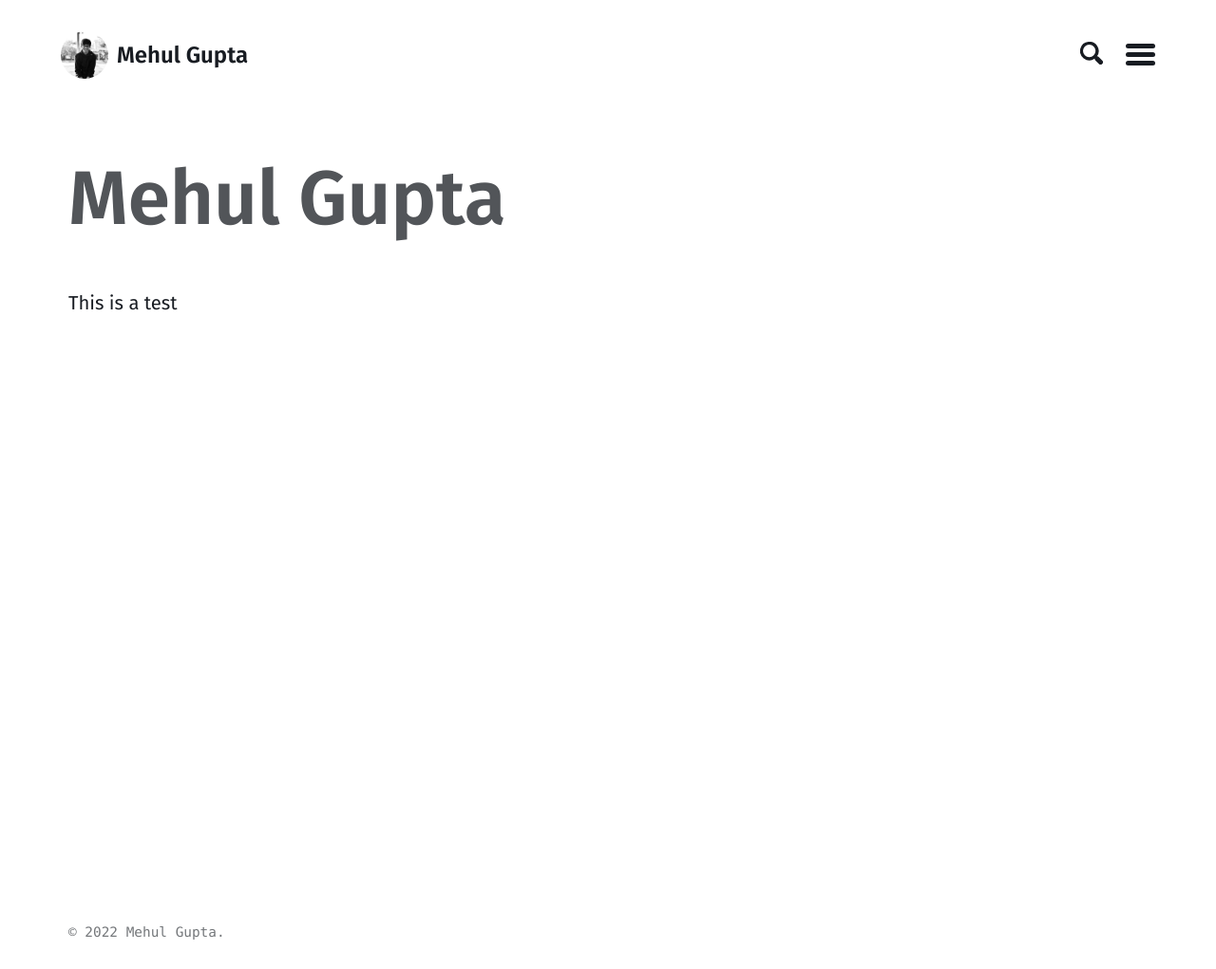
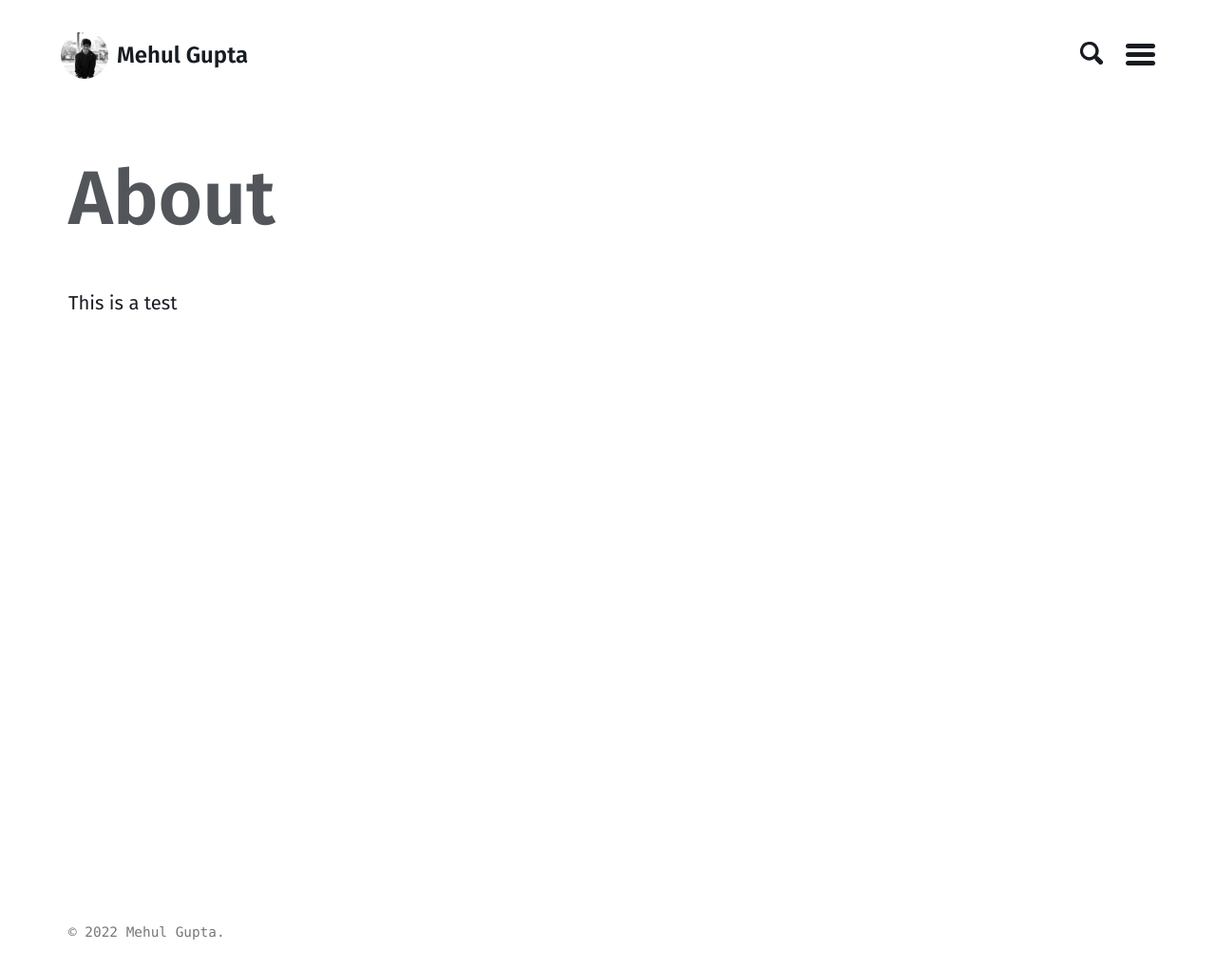
Before and after one commit to mehulg25/mehulg25.github.io, a Jekyll site: the page built from about.md, in a window 1280 px wide. Shown: the whole page at 95% size. Built offline with Jekyll 4.4.1, drawn with Linux system fonts in a browser that asks for light colours; our own code applies the rules of GitHub Pages for plain Markdown files.

Commit message:
Update about.md
Added test content

```diff
--- a/about.md
+++ b/about.md
@@ -1 +1,7 @@
+---
+title: "About"
+layout: about
+permaline: /about
+---
+
 This is a test
```
